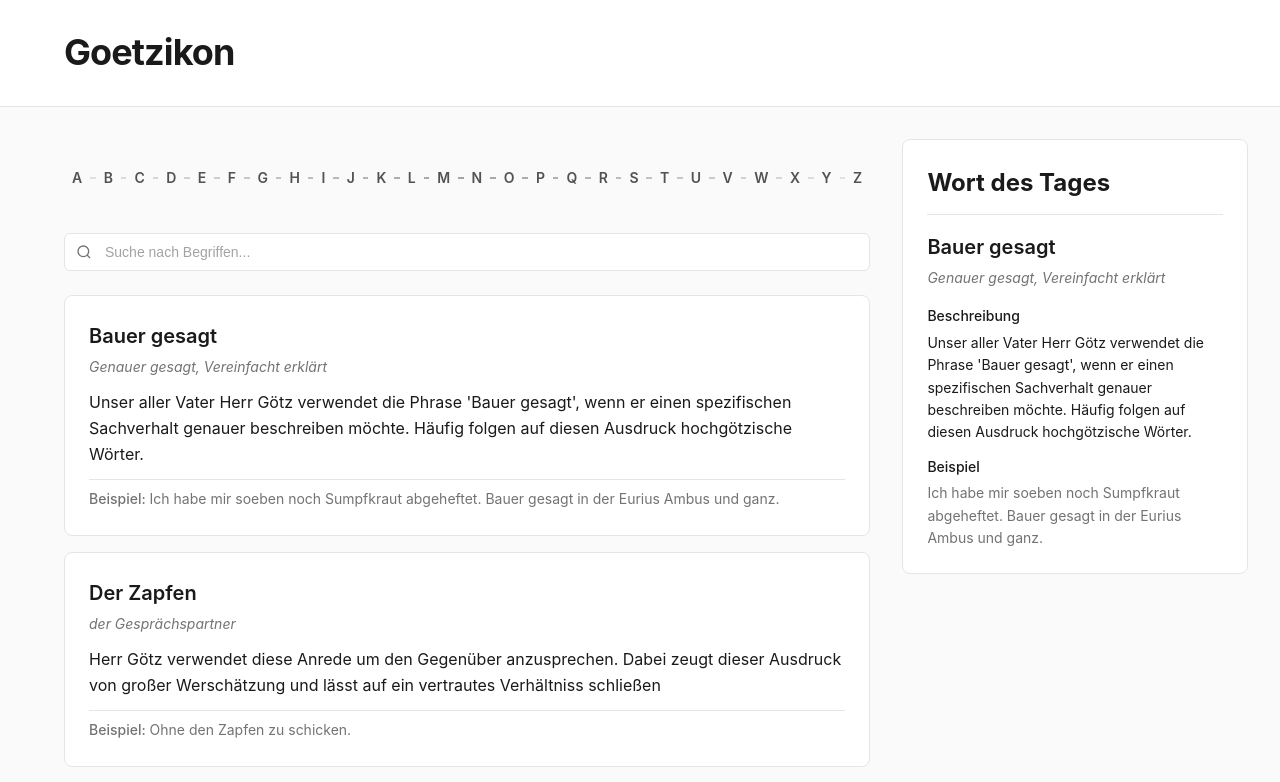
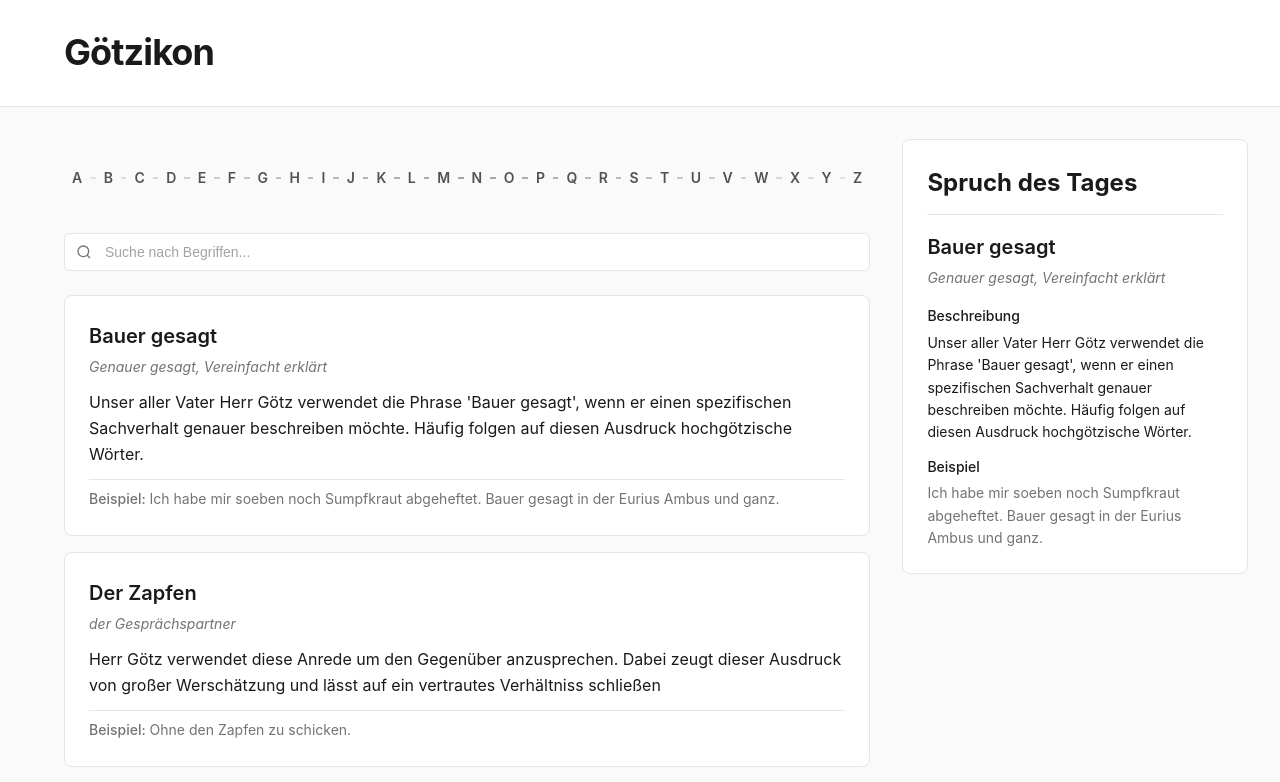
Before and after one commit to AaronGSM5/goetzikon, a React (Vite) app: page / in a window 1280 px wide. Shown: the top 782 px of the page. Built offline with nearby package versions, Linux system fonts and the light colour scheme.

Commit message:
change Title

```diff
--- a/src/pages/Page.jsx
+++ b/src/pages/Page.jsx
@@ -35,7 +35,7 @@ const filteredEntries = entries.filter((entry) => {
       {/* Header */}
       <header className="lexicon-header">
         <div className="header-content">
-          <h1 className="site-title">Goetzikon</h1>
+          <h1 className="site-title">Götzikon</h1>
         </div>
       </header>
 
@@ -114,7 +114,7 @@ const filteredEntries = entries.filter((entry) => {
           {/* Right Section - 30% */}
           <div className="right-section">
             <div className="word-of-day-card">
-              <h2 className="word-of-day-title">Wort des Tages</h2>
+              <h2 className="word-of-day-title">Spruch des Tages</h2>
 
               <div className="word-of-day-content">
                 <div className="word-header">
```
